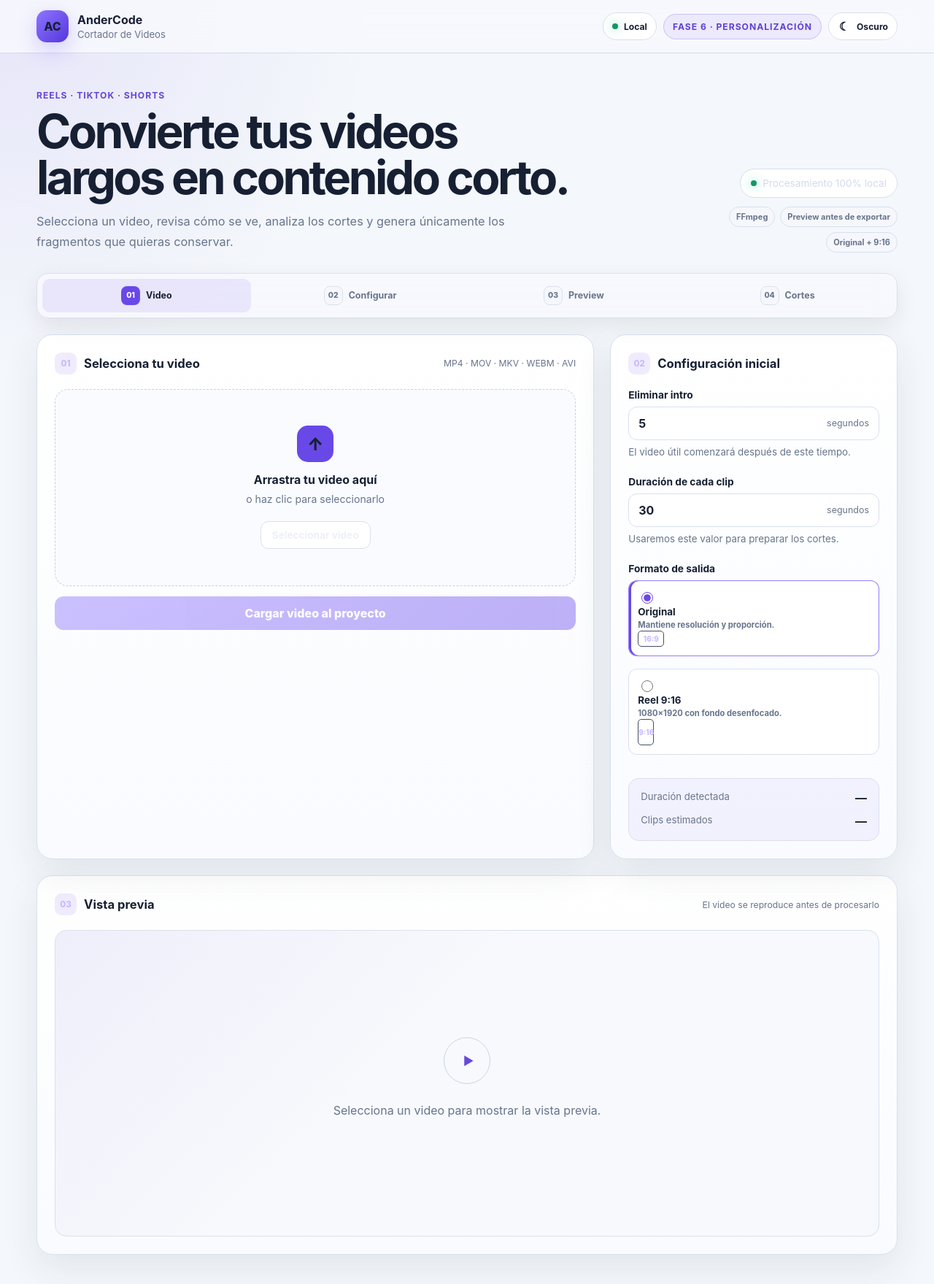
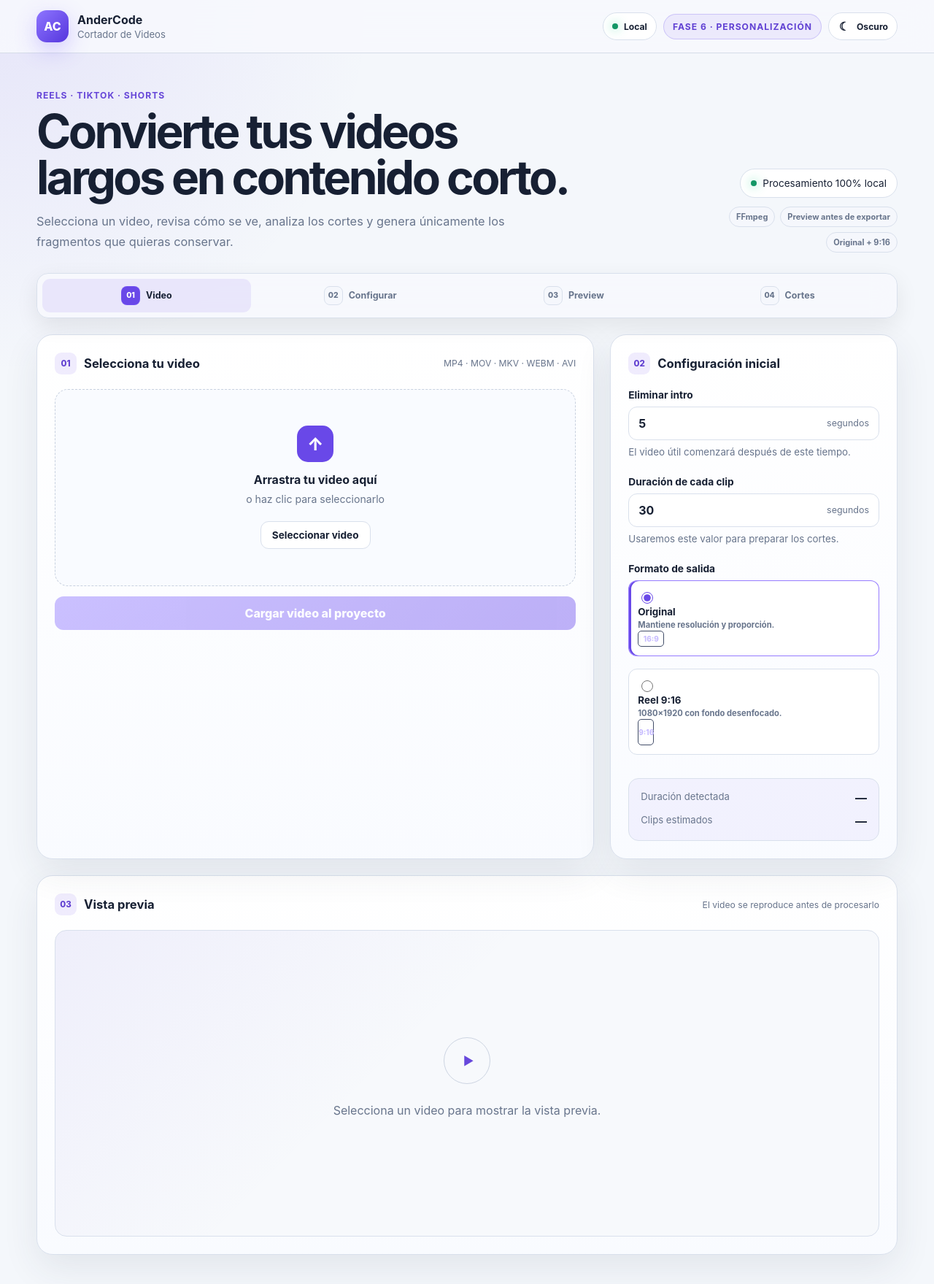
Before and after one commit to Anders87x/cortador_videos_andercode, a Flask app: page / in a window 1280 px wide. Shown: the top 1759 px of the page at 73% size. Run offline with Flask 3, Linux system fonts and the light colour scheme.

Commit message:
UX: ajustar contraste entre temas

```diff
--- a/static/css/app.css
+++ b/static/css/app.css
@@ -1740,3 +1740,29 @@ html[data-theme="light"] footer {
         animation-iteration-count: 1 !important;
     }
 }
+
+
+/* Semantic contrast fixes shared by both themes */
+.brand-mark,
+.upload-icon {
+    color: #ffffff;
+}
+
+.hero-status,
+.header-status {
+    color: var(--text);
+}
+
+.select-button {
+    color: var(--text);
+}
+
+html[data-theme="light"] .step {
+    color: #6241d1;
+}
+
+html[data-theme="light"] .file-label,
+html[data-theme="light"] .file-info > span,
+html[data-theme="light"] .input-with-unit span {
+    color: var(--muted);
+}
```
